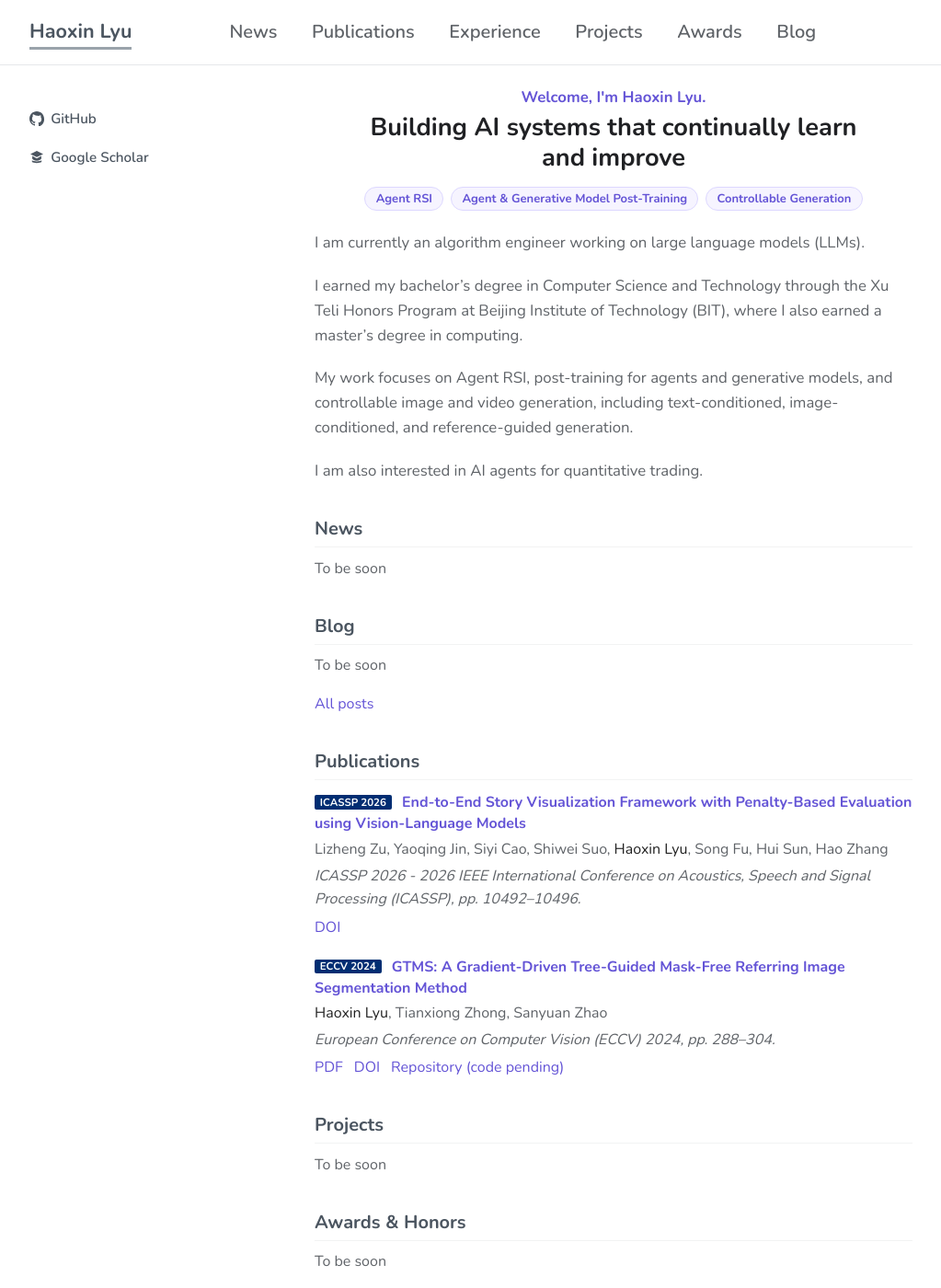
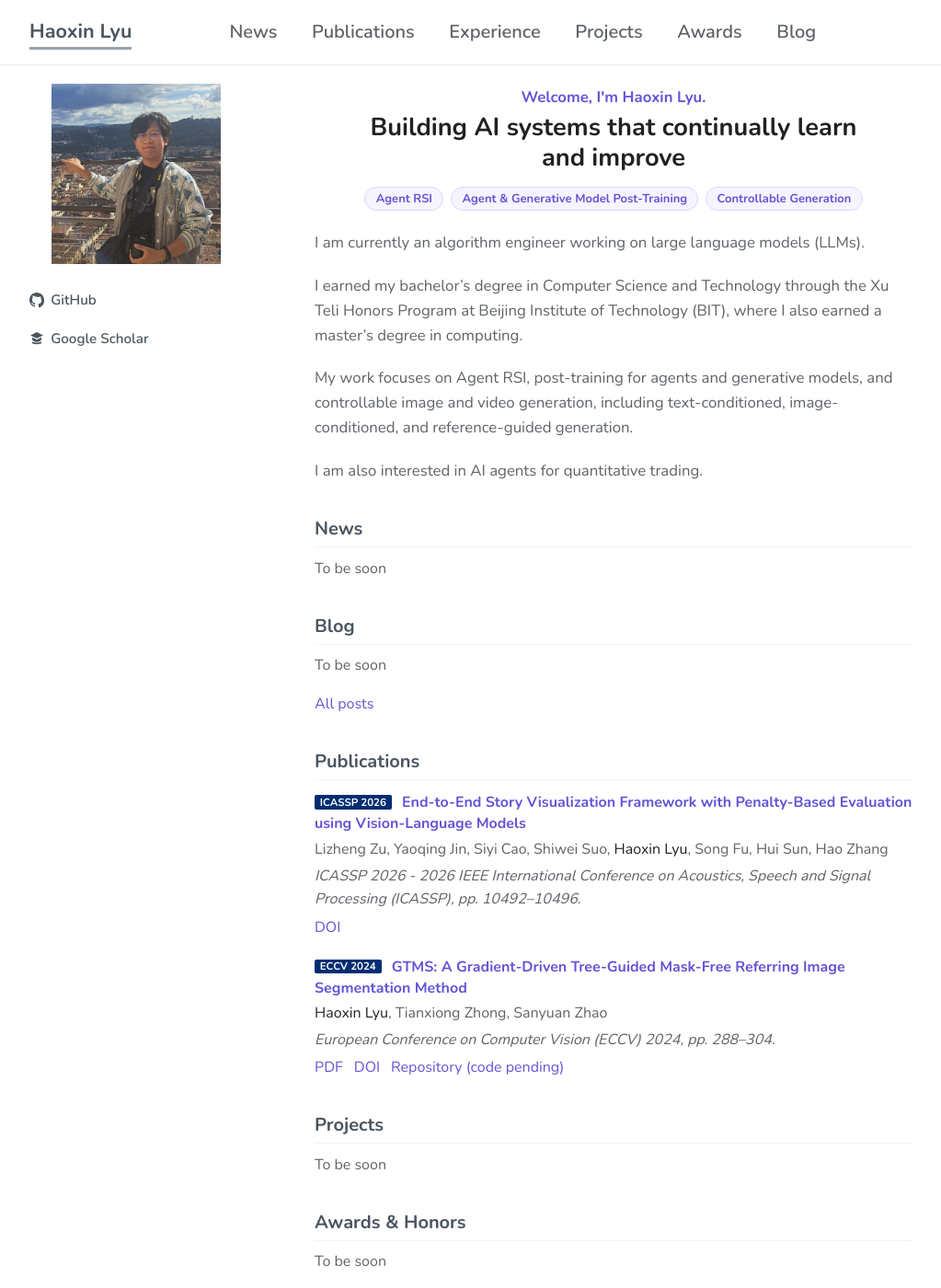
Before and after one commit to eternalld/eternalld.github.io, a Jekyll site: the page built from index.md, in a window 1280 px wide and 1400 px high. Shown: the whole window at 92% size, without its empty margins (128-1151 px from the left). Built offline with Jekyll 4.4.1, drawn with Linux system fonts in a browser that asks for light colours; comment, search, counter and statistics services are not loaded.

Commit message:
Show the full travel portrait in the sidebar.
Use the 550 by 585 crop at its own ratio so the hand at the left edge stays visible on the homepage and blog.

Co-authored-by: Eternal_LD <eternalld@users.noreply.github.com>

```diff
--- a/_config.yml
+++ b/_config.yml
@@ -15,6 +15,7 @@ bio: |
   I am also interested in AI agents for quantitative trading.
 favicon: ./assets/img/favicon.png
 favicon_dark: ./assets/img/favicon-dark.png
+avatar: ./assets/img/avatar.jpg
 enable_footnote: true
 auto_dark_mode: true
 font: "Sans Serif"
--- a/_layouts/homepage.html
+++ b/_layouts/homepage.html
@@ -38,7 +38,7 @@
     <div class="wrapper">
       <header>
         {% if site.avatar %}
-        <a class="image avatar"><img src="{{ site.avatar }}" alt=""></a>
+        <a class="image avatar"><img src="{{ site.avatar }}" alt="Haoxin Lyu" width="550" height="585"></a>
         {% endif %}
         {% if site.position %}
         <position>{{ site.position }}</position>
--- a/_sass/minimal-light.scss
+++ b/_sass/minimal-light.scss
@@ -274,16 +274,27 @@ footer {
   }
 
   &.avatar {
-    border-radius: 100%;
+    // The portrait is 550×585. Keep that ratio and contain the whole frame so the hand at the left edge stays visible.
+    display: block;
+    width: 11.5rem;
+    max-width: 100%;
+    margin: 0 auto 1rem;
+    border-radius: 0;
+    line-height: 0;
 
     &:before {
       display: none;
     }
 
     img {
-      border-radius: 100%;
-      width: 45%;
-      padding: 20px;
+      display: block;
+      width: 100%;
+      height: auto;
+      padding: 0;
+      border-radius: 0;
+      aspect-ratio: 550 / 585;
+      object-fit: contain;
+      object-position: center center;
     }
   }
 }
@@ -560,10 +571,6 @@ header ul {
     word-wrap: normal;
   }
 
-  .image.avatar img {
-    width: 117px;
-  }
-
   #head1o2, #head2o2 {
     visibility: hidden;
   }
@@ -580,10 +587,6 @@ header ul {
 
   header ul li, header ul li + li + li {
     width: 33%;
-  }
-
-  .image.avatar img {
-    width: 95px;
   }
 }
 
```
Also changed, not shown: tests/integration/built-site.test.mjs (+15 -0 lines), README.md, assets/img/avatar.jpg (added).
